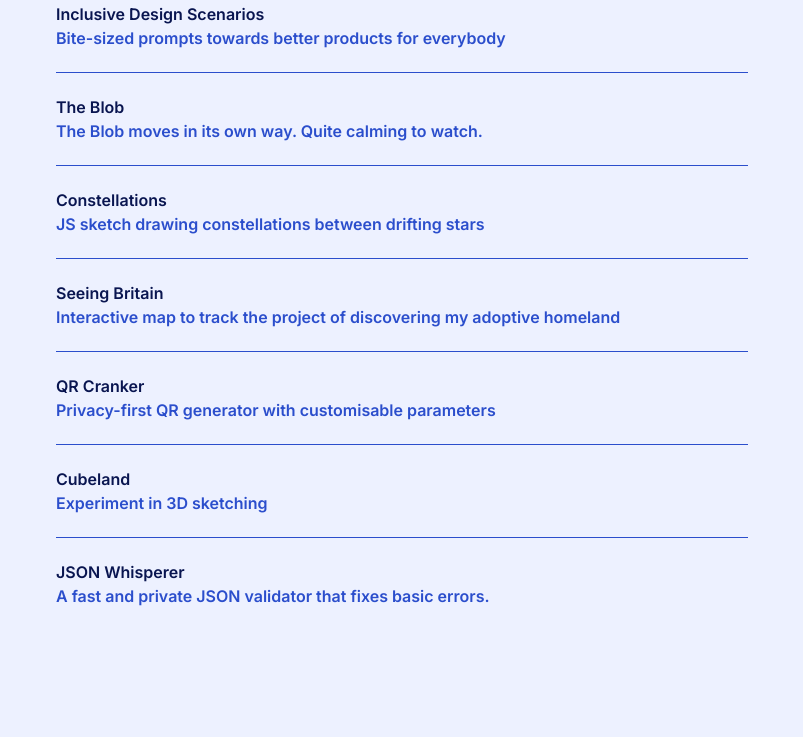
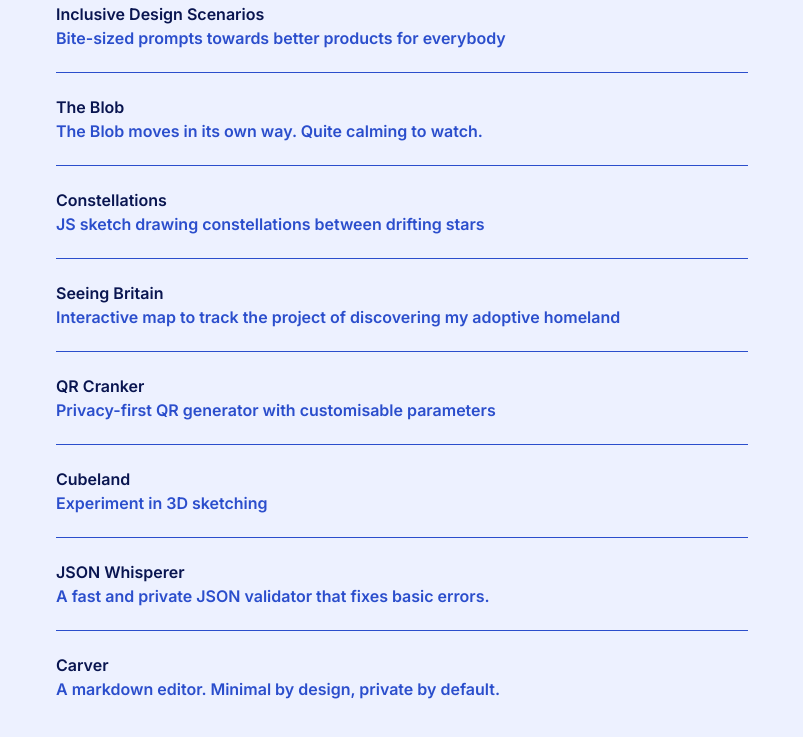
Before and after one commit to jackbush/jackbush.github.io, an Astro site: page /projects in a window 1280 px wide. Shown: the part 251-988 px from the top of the page, without its empty margins (238-1041 px from the left). Built offline with nearby package versions, Linux system fonts and the light colour scheme; Astro itself is replaced by a stand-in of ours.

Commit message:
added carver

```diff
--- a/src/pages/projects.astro
+++ b/src/pages/projects.astro
@@ -40,6 +40,12 @@ const projects = [
             "A fast and private JSON validator that fixes basic errors.",
         url: "https://jackbush.github.io/json-whisperer/",
     },
+    {
+        name: "Carver",
+        description:
+            "A markdown editor. Minimal by design, private by default.",
+        url: "https://jackbush.github.io/carver/",
+    },
 ];
 ---
 
```
